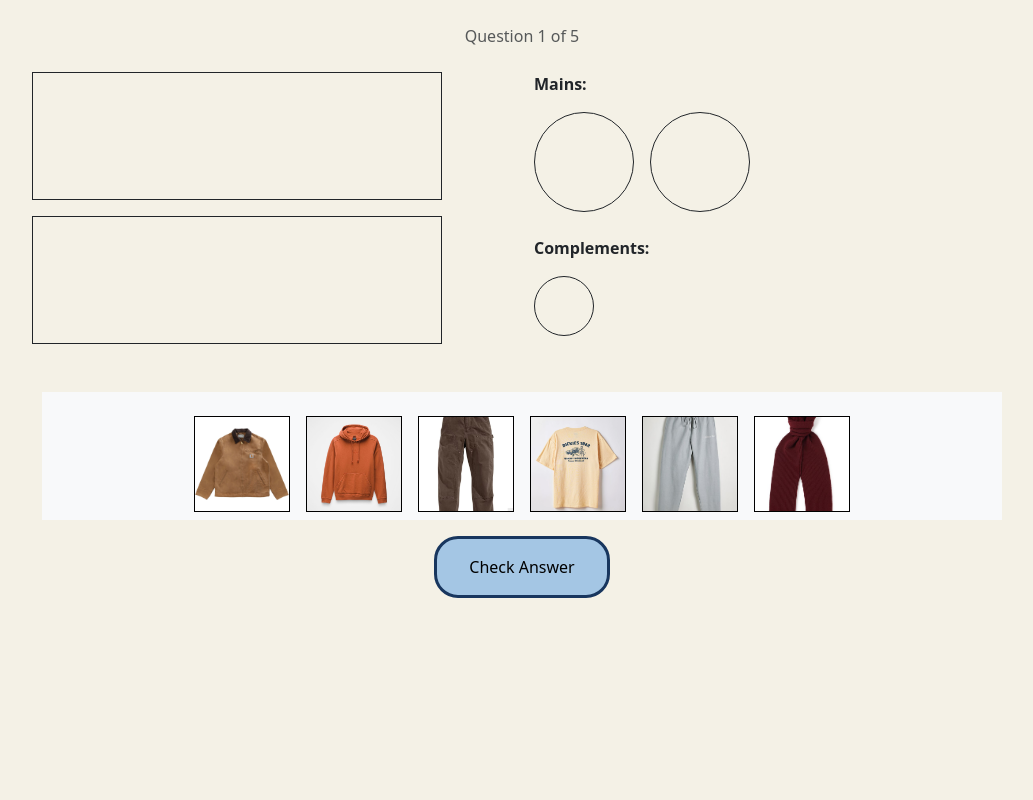
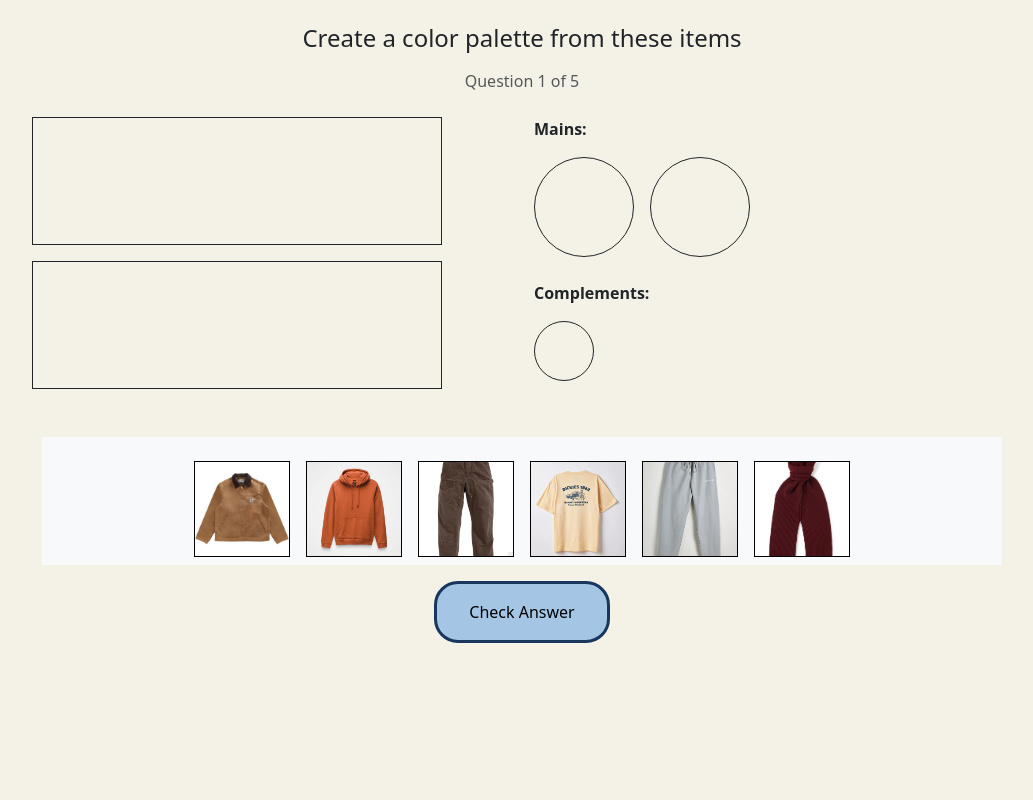
Before and after one commit to ilazhang/colorama, a Flask app: page /quiz in a window 1280 px wide. Shown: the part 59-859 px from the top of the page, without its empty margins (118-1151 px from the left). Run offline with Flask 3, Linux system fonts and the light colour scheme; some libraries are stand-ins or nearby versions.

Commit message:
Changed quiz message

```diff
--- a/templates/quiz.html
+++ b/templates/quiz.html
@@ -5,6 +5,7 @@
 <script src="/static/quiz.js"></script>
 <div class="p-4 default-bg">
   <div class="text-center mb-4">
+    <h4 class="mb-3">Create a color palette from these items</h4>
     <p class="text-muted">Question {{ current }} of {{ total }}</p>
   </div>
 
```
